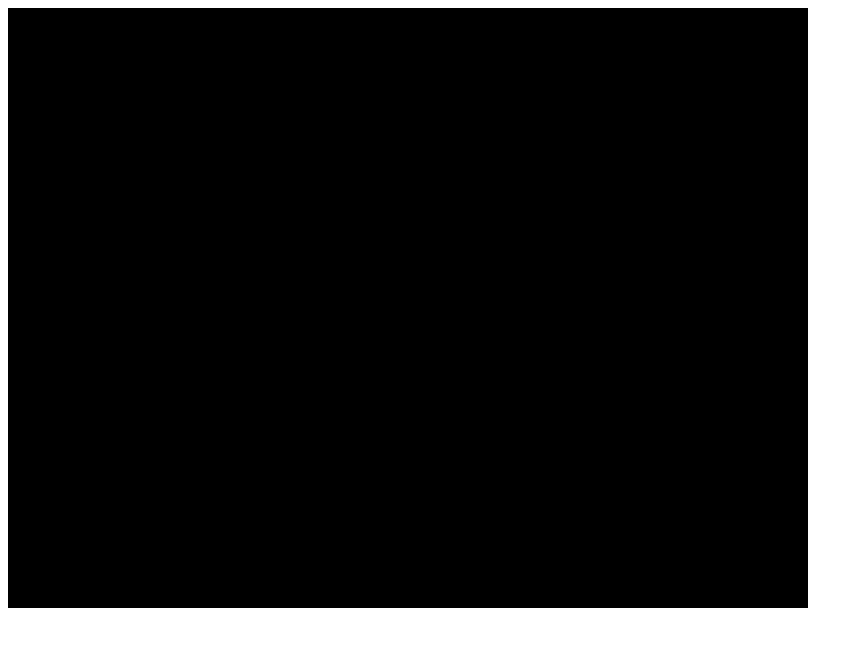
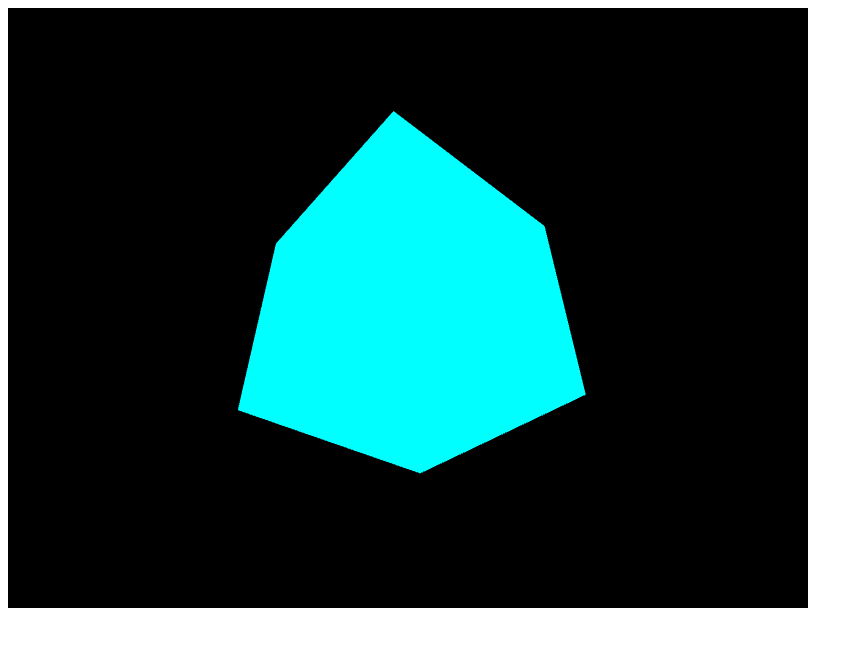
Before and after one commit to blackvanta/multimedia_interactiva, a plain HTML site: page MI_08/3.3_ejercicio_plantilla/index.html in a window 1280 px wide. Shown: the whole page, without its empty margins (0-863 px from the left). Drawn offline with Linux system fonts and the light colour scheme.

```diff
--- a/MI_08/3.3_ejercicio_plantilla/index.html
+++ b/MI_08/3.3_ejercicio_plantilla/index.html
@@ -39,7 +39,7 @@
 
 			cube = Object3D.createCubeWithColor(webGlConfig.gl, webGlConfig.shaderProgram);
 			// CON UN SOLO METODO SE DEBE DE PODER CAMBIAR EL COLOR DE LA FIGURA
-			cube.setColor({ r: 1.0, g: 0.0, b: 1.0, a: 1 })
+			cube.setColor({ r: 0.0, g: 1.0, b: 1.0, a: 1 })
 			tick(0);
 		});
 
@@ -65,7 +65,7 @@
 
 			// else (cube.position.x  0)
 			// 	cube.position.x -= 1 * deltaTime;
-			// 	cube.draw();
+				cube.draw();
 		}
 
 	</script>
```
Also changed, not shown: MI_07/1_introduccion/index.html (+1 -1 lines), MI_08/3.1_FPS_plantilla/index.html (+1 -1 lines), MI_09/4.1_texturas_plantilla/4.1_texturas/index.html (line endings or trailing spaces), 2 other files.
